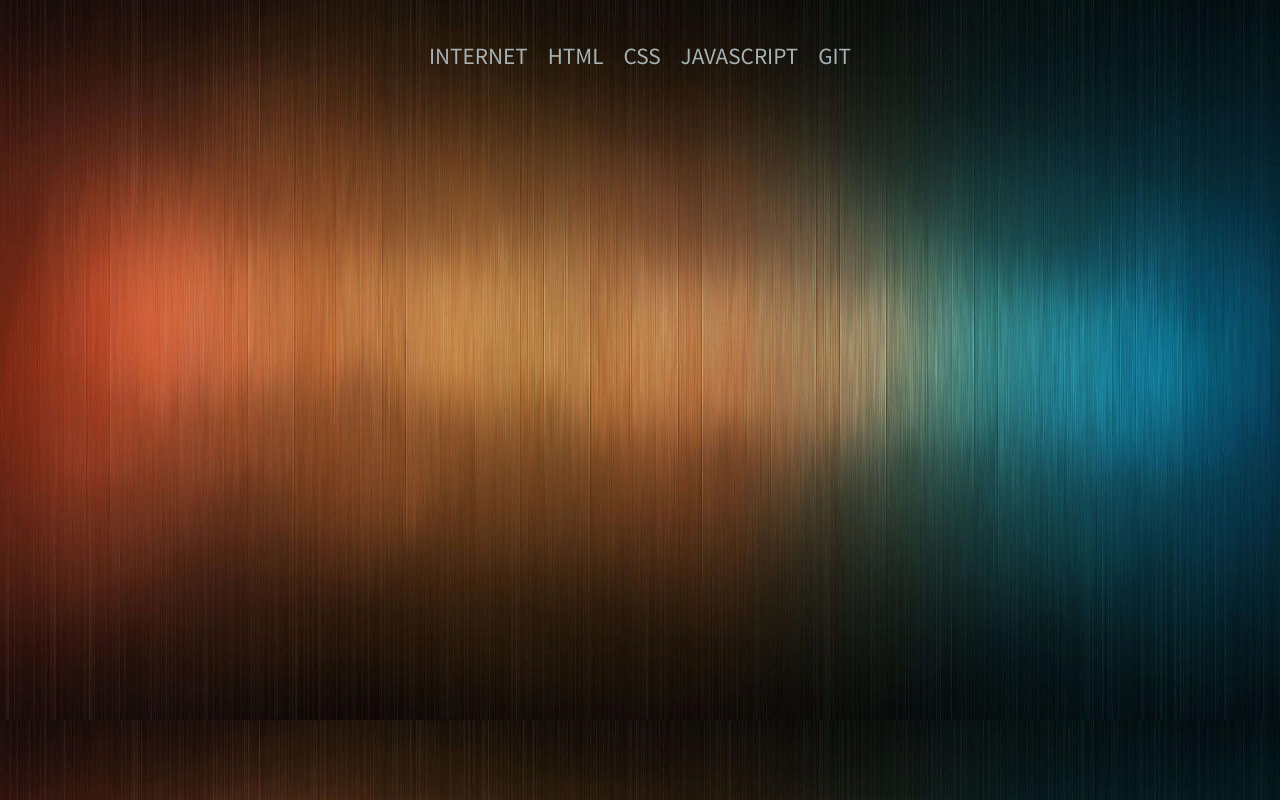
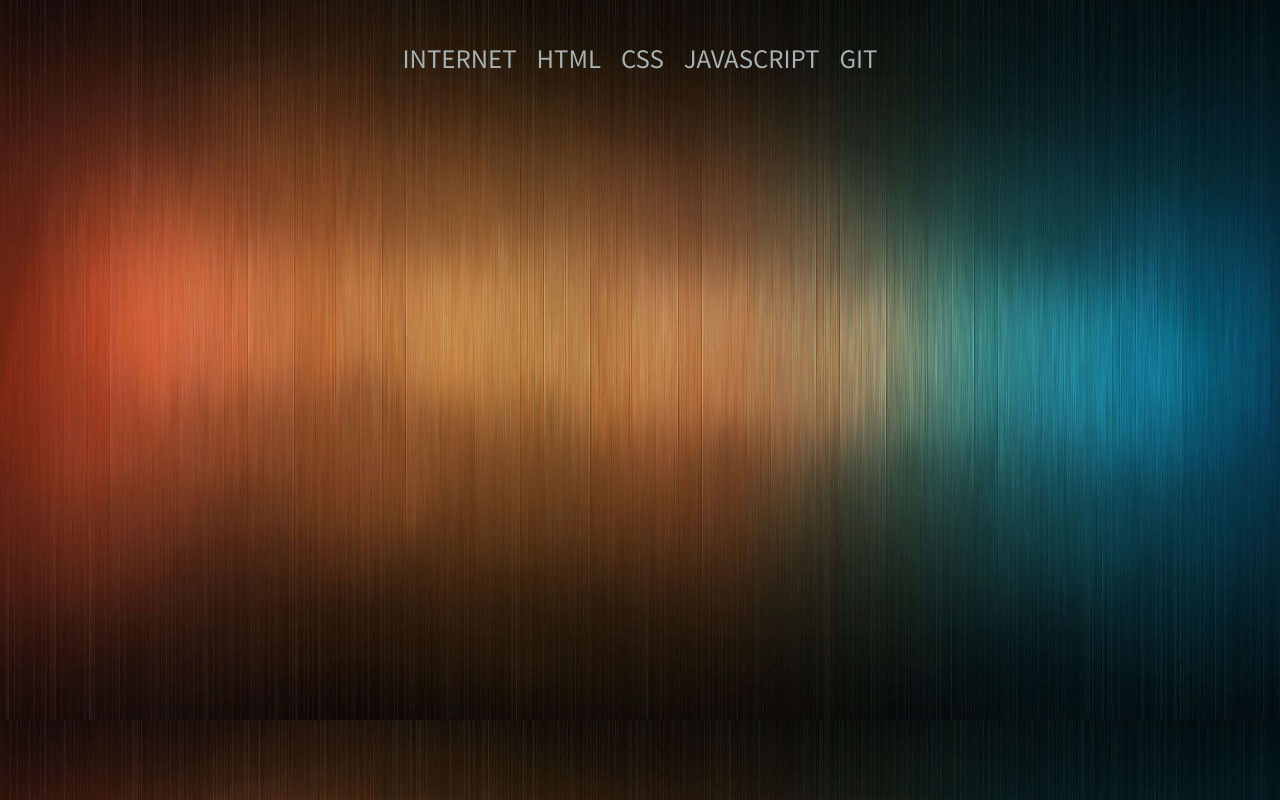
Before and after one commit to notnotgabriel/curadoria-front-end-roadmap, a Next.js app: page / in a window 1280 px wide. Built offline with nearby package versions, Linux system fonts and the light colour scheme.

Commit message:
change header links font-size

```diff
--- a/components/Header/Header.tsx
+++ b/components/Header/Header.tsx
@@ -13,7 +13,7 @@ const StyledLink = styled.a<{ active?: boolean }>`
   color: #a7b2b4;
   padding: 10px;
   transition: color ease 0.3s;
-  font-size: 1.3em;
+  font-size: 1.5em;
   cursor: pointer;
 
   &:hover {
```
